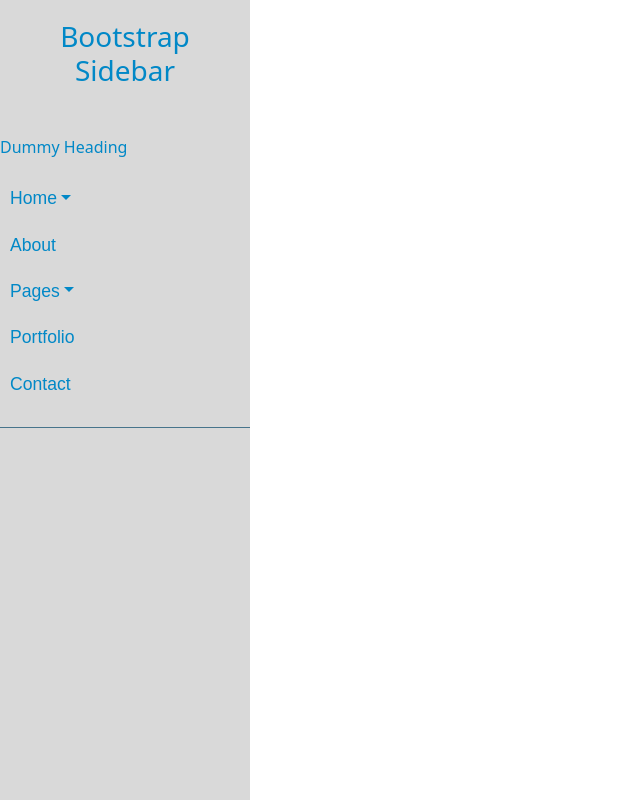
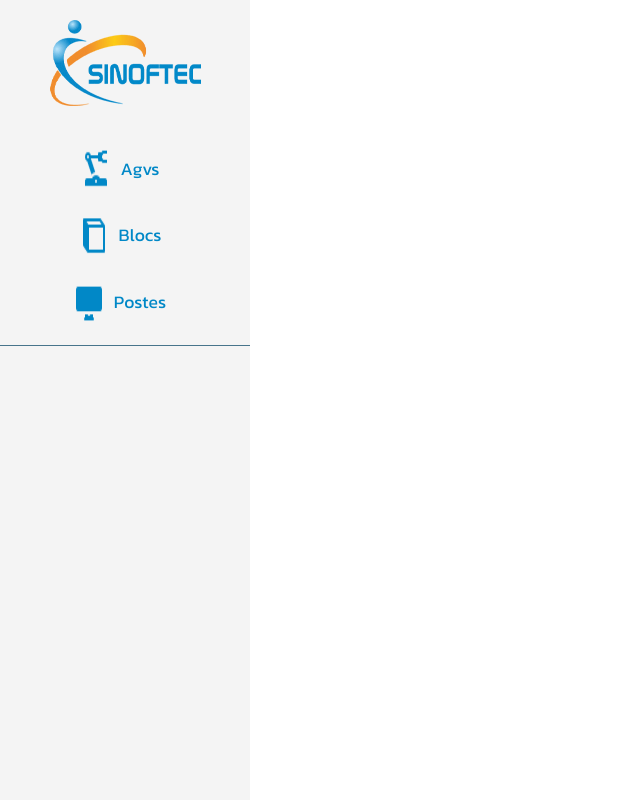
Before and after one commit to OussamaElm0/agv-control-panel, a Django app: template templates/admin/dashboard.html in a window 1280 px wide. Shown: the whole page, without its empty margins (0-640 px from the left). Run offline with Django 5.2, Linux system fonts and the light colour scheme; the template is opened without the code that fills it, so the values that code supplies are empty; parts of the project's set-up code (start-up, migrations or seed data) failed here and were passed over.

Commit message:
Edit the hover color and fix some issues

```diff
--- a/static/css/dashboard/sidebar.css
+++ b/static/css/dashboard/sidebar.css
@@ -1,3 +1,4 @@
+@import url("https://fonts.googleapis.com/css2?family=Kanit:ital,wght@0,100;0,200;0,300;0,400;0,500;0,600;0,700;0,800;0,900;1,100;1,200;1,300;1,400;1,500;1,600;1,700;1,800;1,900&display=swap");
 #sidebar {
   position: fixed;
   top: 0;
@@ -5,7 +6,7 @@
   height: 100%;
   width: 250px;
   z-index: 9999;
-  background: #D9D9D9;
+  background: rgba(217, 217, 217, 0.3);
   color: #0188C7;
   transition: all 0.3s;
 }
@@ -16,19 +17,27 @@
 #sidebar ul.components {
   padding: 20px 0;
   border-bottom: 1px solid #47748b;
+  display: flex;
+  flex-direction: column;
+  gap: 20px;
+}
+#sidebar ul.components li {
+  display: flex;
+  justify-content: center;
+  width: 100%;
 }
 #sidebar ul.components li a {
   padding: 10px;
   font-size: 1.1em;
-  text-align: left;
+  text-align: center;
   display: block;
   color: inherit;
   text-decoration: none;
   transition: background 0.3s;
-  font-family: "Open Sans Bold", sans-serif;
+  font-family: "Kanit", sans-serif;
 }
-#sidebar ul.components li a:hover {
-  background: #F18E30;
+#sidebar ul.components li:hover {
+  background-color: #FFB366;
 }
 
 /*# sourceMappingURL=sidebar.css.map */
--- a/static/scss/dashboard/sidebar.scss
+++ b/static/scss/dashboard/sidebar.scss
@@ -19,21 +19,27 @@
     ul.components {
         padding: 20px 0;
         border-bottom: 1px solid #47748b;
+        display: flex;
+        flex-direction: column;
+        gap: 20px;
 
         li {
+            display: flex;
+            justify-content: center;
+            width: 100%;
+
             a {
                 padding: 10px;
                 font-size: 1.1em;
-                text-align: left;
+                text-align: center;
                 display: block;
                 color: inherit;
                 text-decoration: none;
                 transition: background 0.3s;
                 font-family: map-get($sidebar-style, font);
-
-                &:hover {
-                    background: map-get($sidebar-style, text-orange);
-                }
+            }
+            &:hover {
+                background-color: #FFB366;
             }
         }
     }
--- a/templates/layouts/dashboard_sidebar.html
+++ b/templates/layouts/dashboard_sidebar.html
@@ -1,46 +1,22 @@
- <nav id="sidebar">
+{% load static %}
+
+<nav id="sidebar">
         <div class="sidebar-header">
-            <h3>Bootstrap Sidebar</h3>
+            <img src="{% static 'images/sinoftec_logo.png' %}">
         </div>
 
         <ul class="list-unstyled components">
-            <p>Dummy Heading</p>
-            <li class="active">
-                <a href="#homeSubmenu" data-toggle="collapse" aria-expanded="false" class="dropdown-toggle">Home</a>
-                <ul class="collapse list-unstyled" id="homeSubmenu">
-                    <li>
-                        <a href="#">Home 1</a>
-                    </li>
-                    <li>
-                        <a href="#">Home 2</a>
-                    </li>
-                    <li>
-                        <a href="#">Home 3</a>
-                    </li>
-                </ul>
+            <li>
+                <img src="{% static 'images/icons/agv-icon.png' %}">
+                <a href="#">Agvs</a>
             </li>
             <li>
-                <a href="#">About</a>
+                <img src="{% static 'images/icons/bloc-icon.png' %}">
+                <a href="#">Blocs</a>
             </li>
             <li>
-                <a href="#pageSubmenu" data-toggle="collapse" aria-expanded="false" class="dropdown-toggle">Pages</a>
-                <ul class="collapse list-unstyled" id="pageSubmenu">
-                    <li>
-                        <a href="#">Page 1</a>
-                    </li>
-                    <li>
-                        <a href="#">Page 2</a>
-                    </li>
-                    <li>
-                        <a href="#">Page 3</a>
-                    </li>
-                </ul>
-            </li>
-            <li>
-                <a href="#">Portfolio</a>
-            </li>
-            <li>
-                <a href="#">Contact</a>
+                <img src="{% static 'images/icons/poste-icon.png' %}">
+                <a href="#">Postes</a>
             </li>
         </ul>
     </nav>
--- a/users/views.py
+++ b/users/views.py
@@ -49,7 +49,7 @@ def dashboard(request):
         context['agvs'] =  Agv.objects.all().count()
         context['blocs'] = Bloc.objects.all().count()
         context['postes'] = Poste.objects.all().count()
-        return render(request, 'admin/home.html', context)
+        return render(request, 'admin/dashboard.html', context)
     else:
         return redirect('loginForm')
 
```
Also changed, not shown: static/scss/_variables.scss (+4 -3 lines), db.sqlite3, 1 other file.
